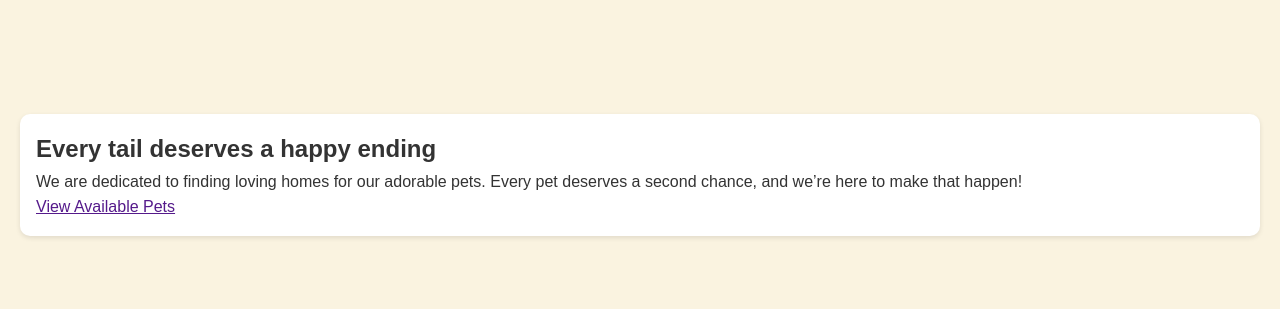
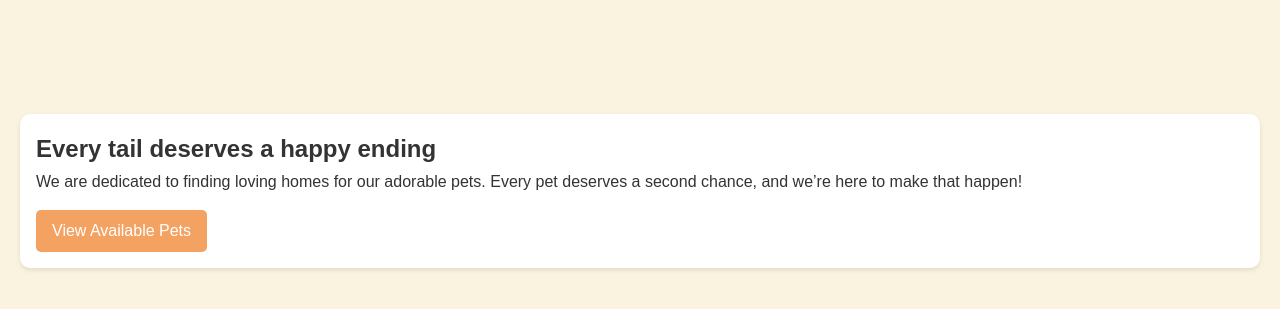
Before and after one commit to PhonsekalLaure/AD-Task-1, a PHP site: page / in a window 1280 px wide. Shown: the part 216-525 px from the top of the page. Run offline with PHP 8.4, Linux system fonts and the light colour scheme.

Commit message:
feat (pets page): add button styles for improved consistency and appearance

```diff
--- a/assets/css/styles.css
+++ b/assets/css/styles.css
@@ -49,6 +49,16 @@ main {
     padding: 1rem;
     border-radius: 10px;
     box-shadow: 0 2px 5px rgba(0, 0, 0, 0.1);
+}
+
+#button {
+    display: inline-block;
+    padding: 0.5rem 1rem;
+    margin-top: 1rem;
+    border-radius: 5px;
+    text-decoration: none;
+    background-color: #F4A261;
+    color: #fff;
 }
 
 h1, h2 {
```
